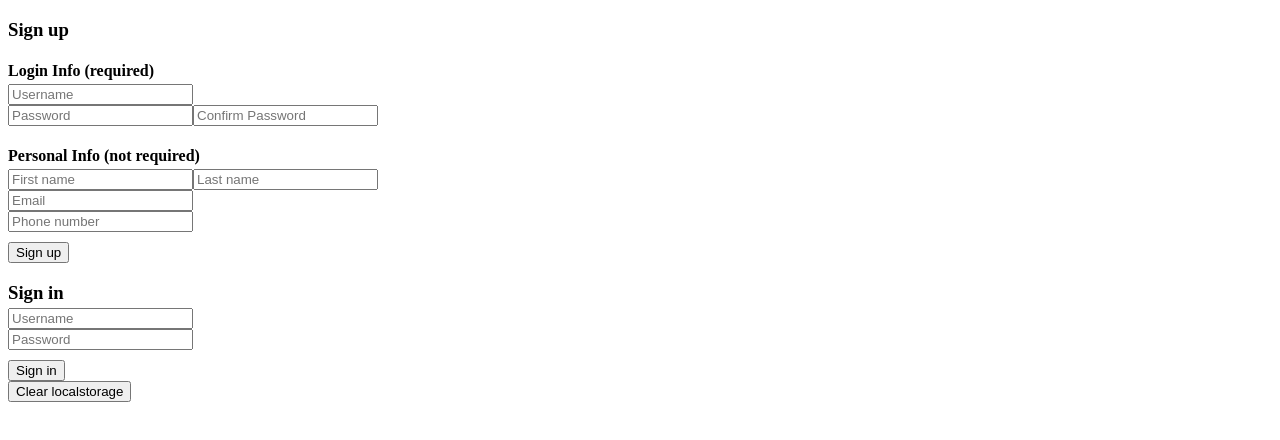
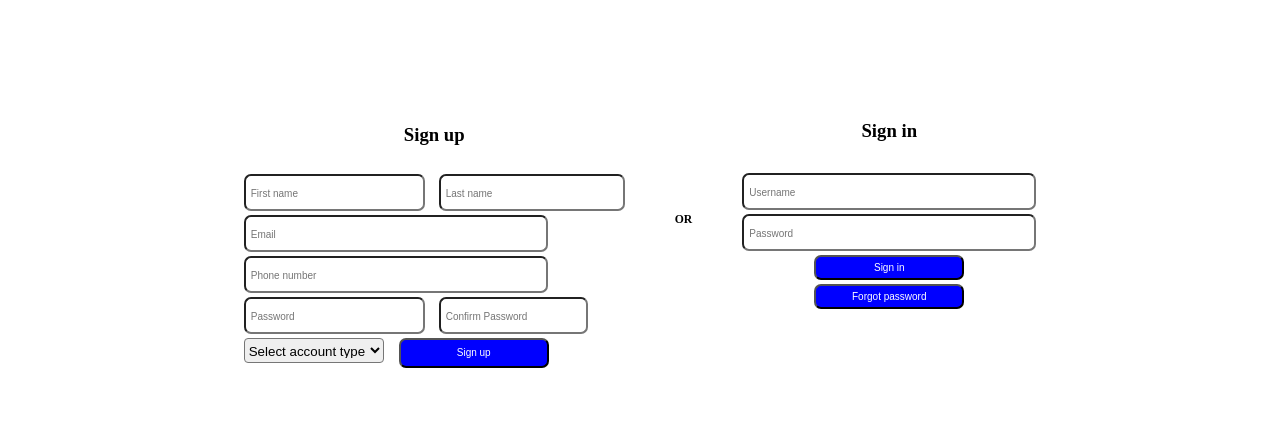
Before and after one commit to ethanp4/Final-Project, a plain HTML site: page html/LoginPage.html in a window 1280 px wide. Drawn offline with nearby package versions, Linux system fonts and the light colour scheme; files that its build step writes are made by us from their sources.

Commit message:
Commit1_LogInPage

```diff
--- a/css/LoginPage.css
+++ b/css/LoginPage.css
@@ -0,0 +1,96 @@
+
+
+.container {
+    display: flex;
+    justify-content: center;
+    margin-top: 8%;
+}
+button {
+    background-color: #0000ff;
+    color: rgb(255, 255, 255);
+}
+
+input, button {
+    border-radius: 7px;;
+    margin: 2px 0px;;
+}
+
+h3 {
+    text-align: center;
+}
+
+/* ------------DIV 1---------------- */
+
+#firstName {
+  margin-right: 10px
+}
+#lastName {
+    padding-right: 5px;
+}
+
+.confirmPass {
+    margin-left: 10px;
+    width: 145px;
+}
+input:nth-child(7) {
+    width: 300px;
+}
+
+input:nth-child(5) {
+    width: 300px;
+}
+
+select {
+    border-radius: 4px;
+    width: 140px;
+}
+
+
+.div1 > button {
+    margin-left: 11px;
+    width: 150px;
+    height: 30px;
+}
+
+
+.div1 > * {
+    padding: 4px 0px;
+    height: 25px;
+}
+
+
+/* --------------DIV 2------------- */
+.div2 {
+    margin: 100px 50px;
+    font-size: 10px;
+}
+
+/* --------------DIV 3----------------- */
+.div3 {
+    text-align: center;
+}
+.div3 > h3 {
+    padding-bottom: 10px;
+}
+.div3 > input {
+    width: 290px;
+    margin: 2px 0px;
+    height: 25px;
+    padding: 4px 0pc;
+}
+
+.div3 > button {
+    width: 150px;
+    margin: 2px 0px;
+    font-size: 10px;
+    height: 25px;
+}
+
+::placeholder {
+    font-size: 10px;
+    padding-left: 5px;
+}
+
+#signUp {
+    font-size: 10px;
+}
--- a/html/LoginPage.html
+++ b/html/LoginPage.html
@@ -1,46 +1,42 @@
 <!DOCTYPE html>
 <html lang="en">
+<head>
+    <link rel="stylesheet" href="css/LoginPage.css">
+    <title>Sign up / login</title>
+</head>
+<body>
+    <!-- SIGN UP DIV -->
+    <div class="container">
+    <div style="float:left;" class="div1">
+    <h3>Sign up</h3>
+    <input id="firstName" placeholder="First name">
+    <input id="lastName" placeholder="Last name"><br>
+    <input placeholder="Email"><br>
+    <input placeholder="Phone number"><br>
+    <input class="password" placeholder="Password">
+    <input class="confirmPass" placeholder="Confirm Password"><br>
 
-<head>
-  <link rel="stylesheet" href="../css/style.css">
-  <script src="https://code.jquery.com/jquery-3.7.1.min.js"
-    integrity="sha256-/JqT3SQfawRcv/BIHPThkBvs0OEvtFFmqPF/lYI/Cxo=" crossorigin="anonymous"></script>
-  <script src="../js/LoginSignUp.js"></script>
+    <select>
+        <option class = "option1">Select account type</option>
+        <option>User</option>
+        <option>Property owner</option>
+    </select>
+    <button id="signUp">Sign up</button>
+    </div>
 
-  <title>Sign up / login</title>
-</head>
+    <!-- <div style="float: left; width:500px;"></div> -->
+    <div class="div2">
+        <h3>OR</h3>
+    </div>
 
-<body>
-  <div>
-    <h3>Sign up</h3>
-    <form id="signUp">
-      <h4 style="margin-bottom: 4px">Login Info (required)</h4>
-      <input id="newUsername" required placeholder="Username"><br>
-      <input required id="newPassword" placeholder="Password"><input id="confirmPassword" required
-        placeholder="Confirm Password"><br>
+    <div style="float:left;" class="div3">
+        <h3>Sign in</h3>
+        <input id="username" placeholder="Username"><br>
+        <input id="password" placeholder="Password"><br>
+        <button id="signIn">Sign in</button><br>
+        <button id="forgotPass">Forgot password</button>
+    </div>
 
-      <h4 style="margin-bottom: 4px">Personal Info (not required)</h4>
-      <input id="firstName" placeholder="First name"><input id="lastName" placeholder="Last name"><br>
-      <input id="email" placeholder="Email"><br>
-      <input id="phone" placeholder="Phone number"><br>
-
-      <button style="margin-top: 10px">Sign up</button>
-      <div id="signUpStatus"></div>
-    </form>
-  </div>
-
-  <div>
-    <form id="signIn">
-      <h3 style="margin-bottom: 4px">Sign in</h3>
-      <input id="username" required placeholder="Username"><br>
-      <input id="password" required placeholder="Password"><br>
-      <button style="margin-top: 10px">Sign in</button><br>
-      <div id="signInStatus"></div>
-    </form>
-  </div>
-
-  <button id="clearLocalstorage" onclick="localStorage.clear(); location.reload();">Clear localstorage</button>
-
+</div>
 </body>
-
 </html>
```
